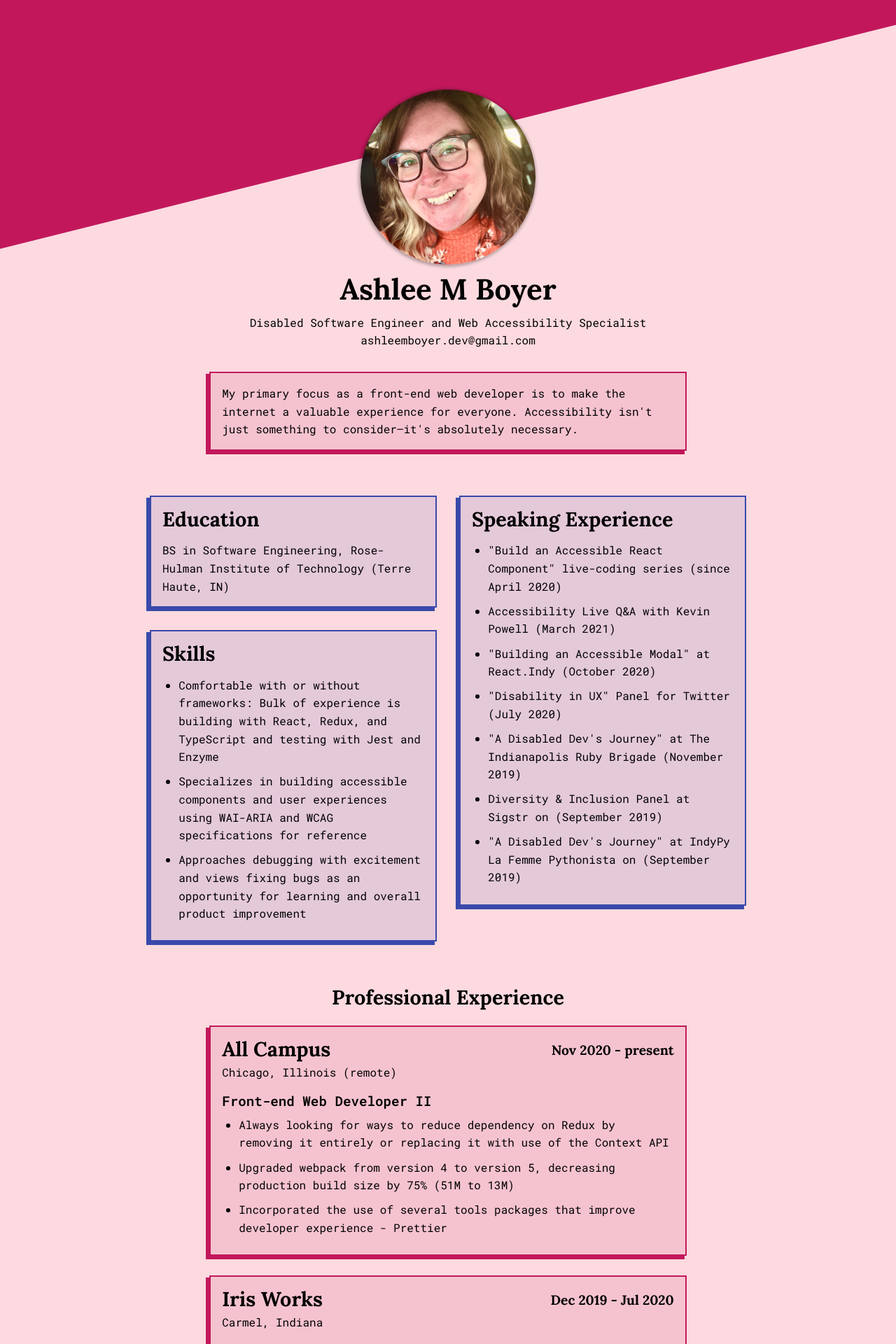
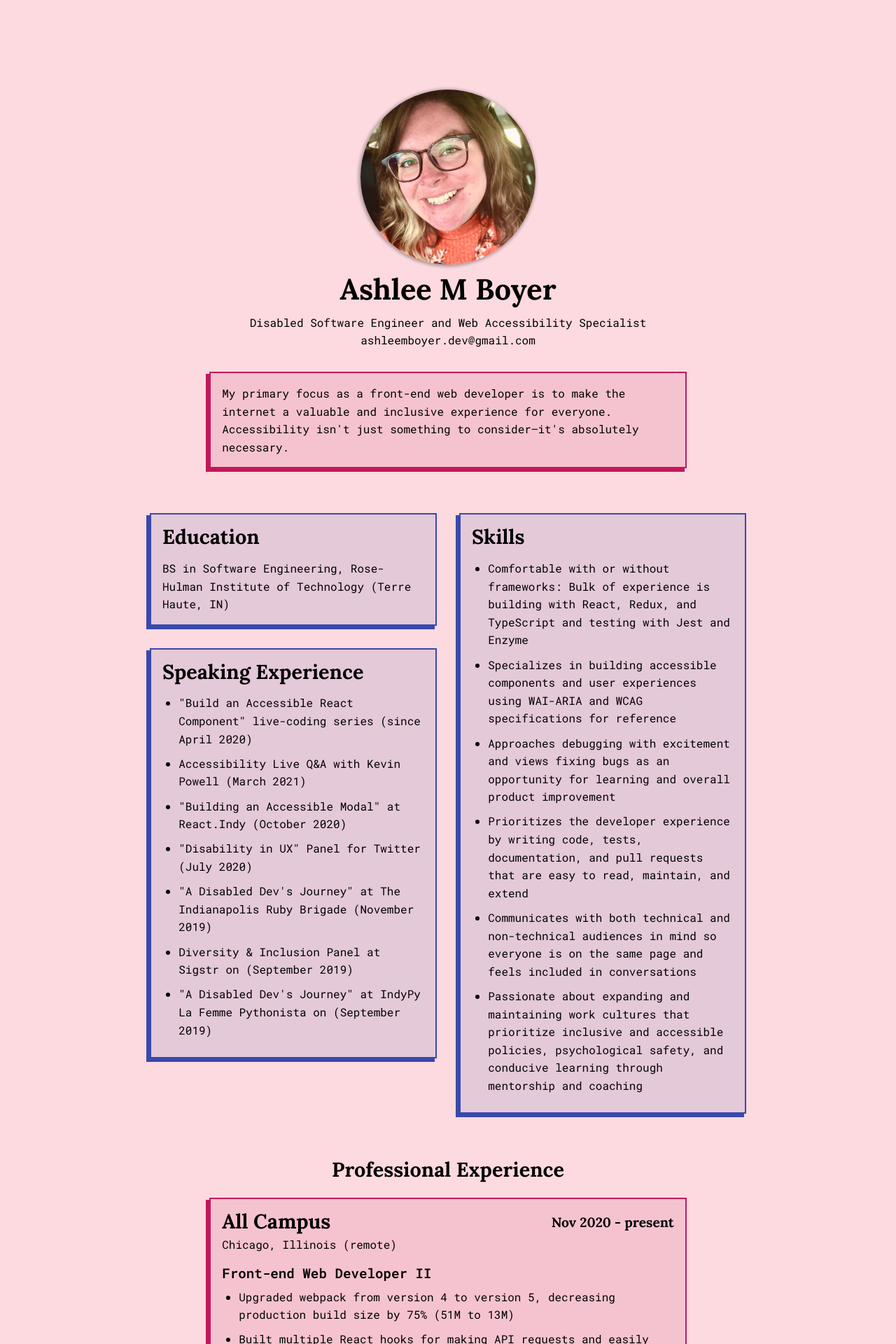
Before and after one commit to ashleemboyer/ashleemboyer, a Next.js app: page /resume in a window 1280 px wide. Shown: the top 1920 px of the page at 70% size. Built offline with nearby package versions, Linux system fonts and the light colour scheme.

Commit message:
Adding more skills and accomplishments to all campus

```diff
--- a/pages/resume.jsx
+++ b/pages/resume.jsx
@@ -17,9 +17,10 @@ const workExperiences = [
     timeframe: 'Nov 2020 - present',
     title: 'Front-end Web Developer II',
     items: [
-      'Always looking for ways to reduce dependency on Redux by removing it entirely or replacing it with use of the Context API',
       'Upgraded webpack from version 4 to version 5, decreasing production build size by 75% (51M to 13M)',
-      'Incorporated the use of several tools packages that improve developer experience - Prettier',
+      'Built multiple React hooks for making API requests and easily tracking their loading states for better UI/UX feedback',
+      'Incorporated the use of several tools packages that improve developer experience and the code review process',
+      'Proposed and created the first integration tests between the frontend and backend repositories',
     ],
   },
   {
@@ -58,19 +59,19 @@ const workExperiences = [
 
 const ResumePage = () => (
   <div className={styles.ResumePage}>
-    <svg width="100vw" viewBox="0 0 18 10">
-      <polygon fill="#c2185b" points="0,0 0,5 20,0" />
-    </svg>
     <div>
       <div className={styles.Intro}>
-        <img src="/me.png" />
+        <img
+          src="/me.png"
+          alt="Ashlee smiling at the camera and wearing a burnt-orange shirt with small flower blossoms scattered around. She’s wearing brown glasses and is wearing golden-brown eye shadow and black mascara. Her hair is short and wavy with a blonde streak on her right side. The picture has a warm tint."
+        />
         <h1>Ashlee M Boyer</h1>
         <p>Disabled Software Engineer and Web Accessibility Specialist</p>
         <p>ashleemboyer.dev@gmail.com</p>
         <p className={styles.pinkBox}>
           My primary focus as a front-end web developer is to make the internet
-          a valuable experience for everyone. Accessibility isn't just something
-          to consider—it's absolutely necessary.
+          a valuable and inclusive experience for everyone. Accessibility isn't
+          just something to consider—it's absolutely necessary.
         </p>
       </div>
       <div className={styles.split}>
@@ -82,6 +83,16 @@ const ResumePage = () => (
               (Terre Haute, IN)
             </p>
           </section>
+          <section className={styles.purpleBox}>
+            <h2>Speaking Experience</h2>
+            <ul>
+              {speakingExperiences.map((experience) => (
+                <li>{experience}</li>
+              ))}
+            </ul>
+          </section>
+        </div>
+        <div>
           <section className={styles.purpleBox}>
             <h2>Skills</h2>
             <ul>
@@ -98,16 +109,21 @@ const ResumePage = () => (
                 Approaches debugging with excitement and views fixing bugs as an
                 opportunity for learning and overall product improvement
               </li>
-            </ul>
-          </section>
-        </div>
-        <div>
-          <section className={styles.purpleBox}>
-            <h2>Speaking Experience</h2>
-            <ul>
-              {speakingExperiences.map((experience) => (
-                <li>{experience}</li>
-              ))}
+              <li>
+                Prioritizes the developer experience by writing code, tests,
+                documentation, and pull requests that are easy to read,
+                maintain, and extend
+              </li>
+              <li>
+                Communicates with both technical and non-technical audiences in
+                mind so everyone is on the same page and feels included in
+                conversations
+              </li>
+              <li>
+                Passionate about expanding and maintaining work cultures that
+                prioritize inclusive and accessible policies, psychological
+                safety, and conducive learning through mentorship and coaching
+              </li>
             </ul>
           </section>
         </div>
--- a/stylesheets/resume.module.scss
+++ b/stylesheets/resume.module.scss
@@ -148,7 +148,6 @@ $mobileWidth: 820px;
     margin-bottom: 64px;
 
     & > div {
-      height: fit-content;
       width: 50%;
 
       &:first-child {
```
